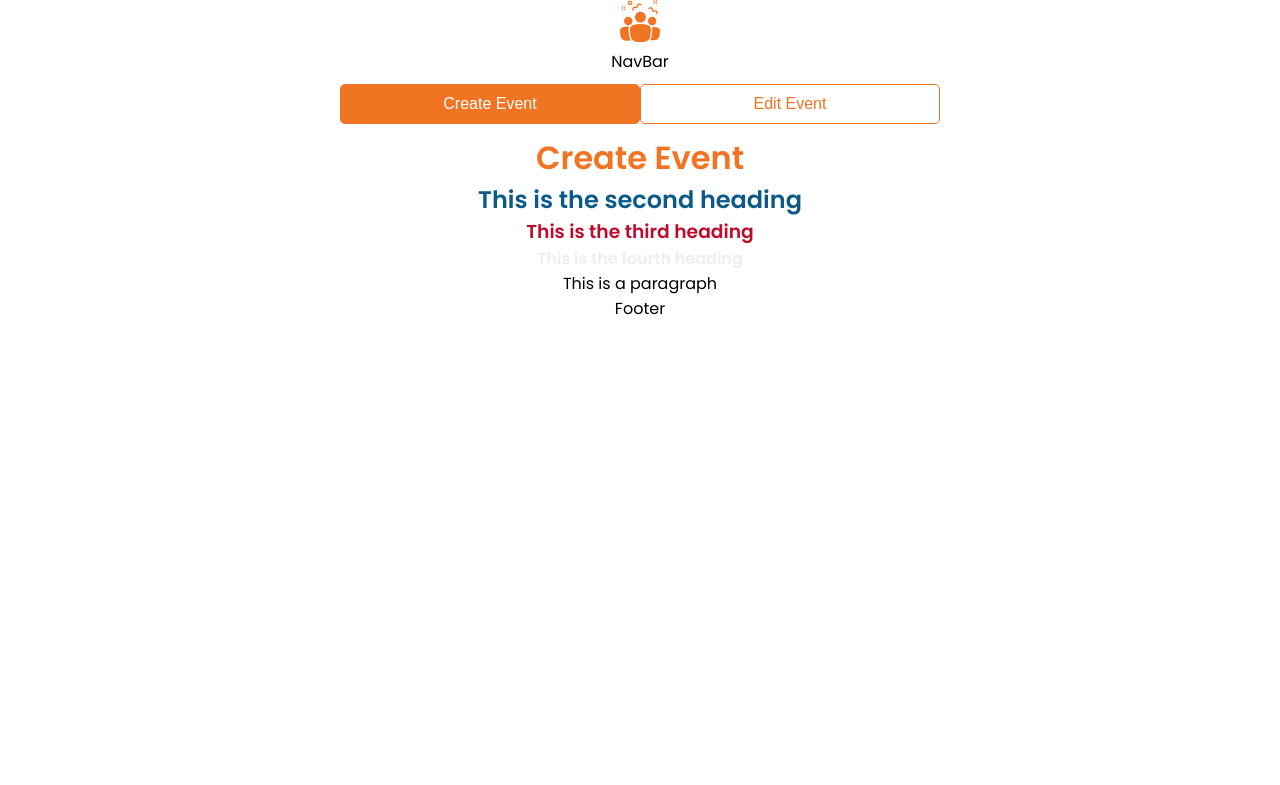
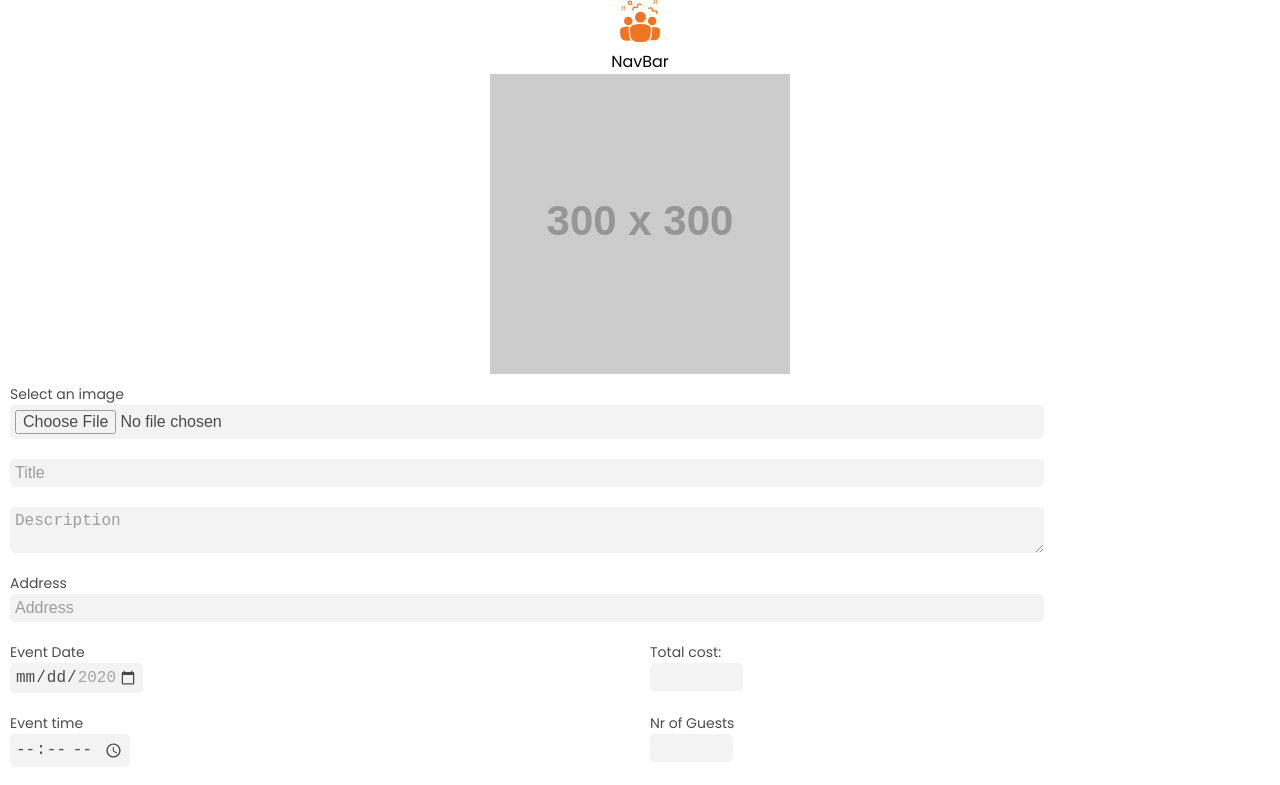
Before and after one commit to MarinaFroes/Event_Planner, a React (Create React App) app: page / in a window 1280 px wide. Shown: the top 785 px of the page. Built offline with nearby package versions, Linux system fonts and the light colour scheme.

Commit message:
feat: Add basic event form layout

```diff
--- a/src/components/CreateEvent.tsx
+++ b/src/components/CreateEvent.tsx
@@ -1,10 +1,12 @@
 import React from 'react'
 
 import Btn from './Btn'
+import EventForm from './EventForm'
 
 const CreateEvent: React.FC = () => {
   return (
     <div>
+      <EventForm handleChange={e => console.log(e.target.value)}/>
       <Btn primary={true} text="Create Event" widthSize="300px"/>
       <Btn primary={false} text="Edit Event" widthSize="300px"/>
       <h1 style={{ color: "var(--main-color-orange, #f07422)" }}>Create Event</h1>
--- /dev/null
+++ b/src/components/EventForm.tsx
@@ -0,0 +1,160 @@
+// import React, { useState, useRef} from 'react'
+import React, { useRef} from 'react'
+import styled from 'styled-components'
+
+interface Props {
+  handleChange: (event: React.ChangeEvent<HTMLInputElement>) => void;
+}
+
+interface TextNode {
+  name: string;
+}
+
+const Form = styled.form`
+  display: flex;
+  flex-direction: column;
+  align-items: flex-start;
+  font-size: 16px;
+  color: var(--main-color-orange, #f07422);
+`
+
+const Label = styled.label`
+  display: flex;
+  flex-direction: column;
+  align-items: flex-start;
+  padding: 10px;
+  font-family: Poppins;
+  font-size: 14px;
+  color: var(--main-color-black, #000);
+  opacity: 70%;
+  width: 100%;
+`
+
+const Image = styled.img`
+  width: 300px;
+  align-self: center;
+`
+const Input = styled.input`
+  font-size: 16px;
+  color: var(--main-color-black, #000);
+  background-color: #eee;
+  border: none;
+  padding: 5px;
+  border-radius: 5px;
+  width: 80%;
+`
+
+const SmallerInput = styled(Input)`
+  width: auto;
+`
+
+const TextArea = styled.textarea`
+  font-size: 16px;
+  color: var(--main-color-black, #000);
+  background-color: #eee;
+  border: none;
+  padding: 5px;
+  border-radius: 5px;
+  width: 80%;
+`
+
+const StyledDiv = styled.div`
+  display: flex;
+  justify-content: space-between;
+  width: 100%;
+`
+
+const EventForm: React.FC<Props> = ({ handleChange }) => {
+  // const [name, useName] = useState<TextNode>({name: ""});
+  const inputRef = useRef<HTMLInputElement>(null);
+
+  return (
+    <Form>
+      <Image src="https://dummyimage.com/300x300/c4c4c4/ffffff.png&text=Add+an+image" alt=""/>
+      <Label>
+        Select an image
+         <Input
+          id="event-image"
+          type="file"
+          accept="image/png, image/jpeg"
+          required
+        />
+      </Label>
+      <Label>
+        <Input
+          id="event-title"
+          type="text"
+          placeholder="Title"
+          ref={inputRef}
+          onChange={handleChange}
+          required
+        />
+      </Label>
+      <Label>
+        <TextArea
+          id="event-description"
+          placeholder="Description"
+          required
+        />
+      </Label>
+
+      {/* TODO: Allow to choose current location as address */}
+      <Label>
+        Address
+        <Input
+          type="text"
+          placeholder="Address"
+          required
+        />
+      </Label>
+
+      <StyledDiv>
+        {/* TODO: Define dynamic min e max dates */}
+        <Label>
+          Event Date
+        <SmallerInput
+            id="event-date"
+            type="date"
+            min="2020-04-17"
+            max="2020-12-31"
+            required
+          />
+        </Label>
+
+        <Label>
+          Total cost:
+        <SmallerInput
+            type="number"
+            id="total-cost"
+            min="1"
+            max="99999"
+            required
+          />
+        </Label>
+      </StyledDiv>
+      <StyledDiv>
+        <Label>
+          Event time
+        <SmallerInput
+            id="event-time"
+            type="time"
+            required
+          />
+        </Label>
+        <Label>
+          Nr of Guests
+        <SmallerInput
+            type="number"
+            id="max-guests"
+            min="1"
+            max="1000"
+            required
+          />
+        </Label>
+
+      </StyledDiv>
+    </Form>
+  )
+}
+
+export default EventForm
```
